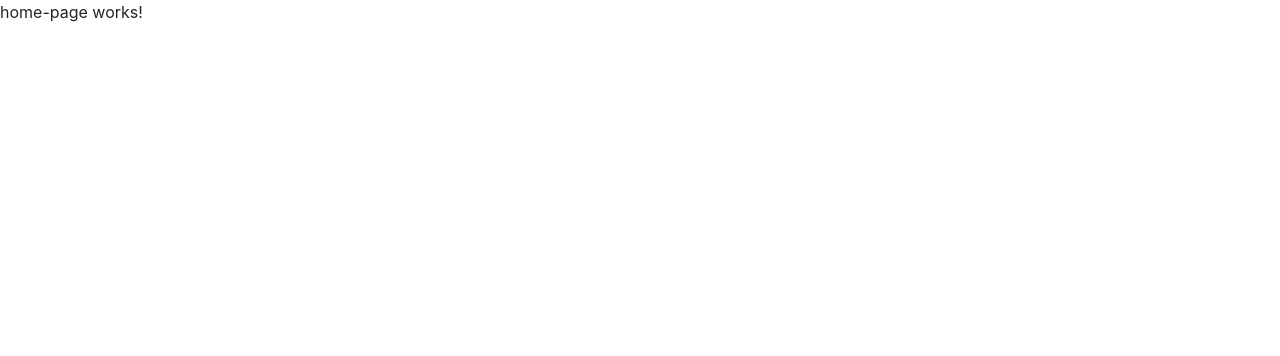
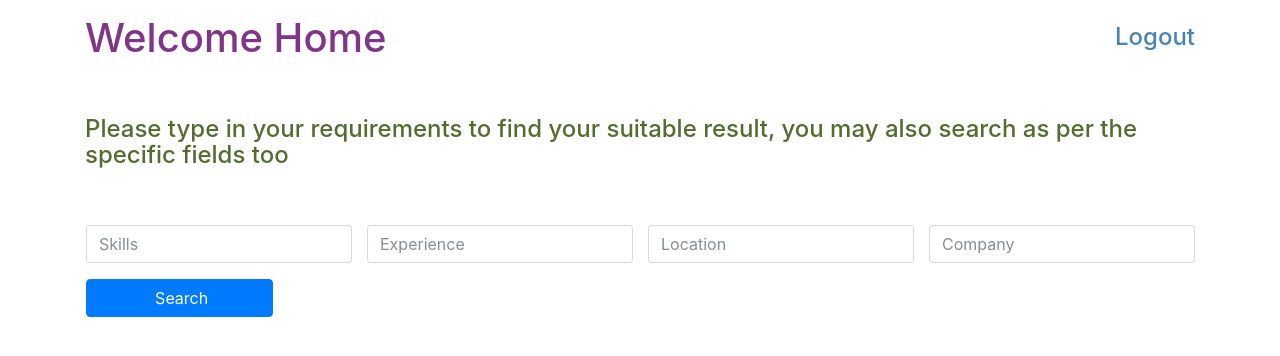
Before and after one commit to aloklearning/byjus-search-app, an Angular app: page /home in a window 1280 px wide. Shown: the top 356 px of the page. Built offline with nearby package versions, Linux system fonts and the light colour scheme.

Commit message:
Search Text are done with header

```diff
--- a/src/app/pages/home-page/home-page.component.css
+++ b/src/app/pages/home-page/home-page.component.css
@@ -0,0 +1,9 @@
+div.content{
+    overflow: hidden;
+    position: absolute;
+    top: 0;
+    bottom: 0;
+    right: 0;
+    left: 0;
+    background:silver
+}
--- a/src/app/pages/home-page/home-page.component.html
+++ b/src/app/pages/home-page/home-page.component.html
@@ -1 +1,27 @@
-<p>home-page works!</p>
+<div class="home-content overflow-auto">
+    <div class="container">
+        <div class="row mt-3">
+            <h1 class="col-8 col-md-8" style="color: #813588">Welcome Home</h1>
+            <h4 class="col-1 col-md-4 mt-2" style="color: steelblue; cursor: pointer; text-align: right" (click)="logout()">Logout</h4>
+        </div>
+
+        <h4 class="mt-5" style="color: darkolivegreen">Please type in your requirements to find your suitable result,
+            you may also search as per the specific fields too</h4>
+        <br><br>
+        <div class="row pl-md-3">
+            <div class="col-md-3 col-12 mb-3 pl-md-0">
+                <input type="text" class="form-control" placeholder="Skills" [(ngModel)]="skills">
+            </div>
+            <div class="col-md-3 col-12 mb-3 pl-md-0">
+                <input type="text" class="form-control" placeholder="Experience" [(ngModel)]="experience">
+            </div>
+            <div class="col-md-3 col-12 mb-3 pl-md-0">
+                <input type="text" class="form-control" placeholder="Location" [(ngModel)]="location">
+            </div>
+            <div class="col-md-3 col-12 mb-3 pl-md-0">
+                <input type="text" class="form-control" placeholder="Company" [(ngModel)]="companyname">
+            </div>
+            <button type="submit" class="btn btn-primary mb-2 col-2 pl-3 ml-md-0 ml-3" (click)="search()">Search</button>
+        </div>
+    </div>
+</div>
--- a/src/app/pages/home-page/home-page.component.ts
+++ b/src/app/pages/home-page/home-page.component.ts
@@ -1,4 +1,5 @@
 import { Component, OnInit } from '@angular/core';
+import { Router } from "@angular/router";
 
 @Component({
   selector: 'app-home-page',
@@ -7,9 +8,22 @@ import { Component, OnInit } from '@angular/core';
 })
 export class HomePageComponent implements OnInit {
 
-  constructor() { }
+  skills: string
+  experience: string
+  location: string
+  companyname: string
+
+  constructor(private router: Router) { }
 
   ngOnInit() {
   }
 
+  logout(){
+    this.router.navigate(['/'], {replaceUrl: true})
+  }
+
+  search(){
+
+  }
+
 }
```
